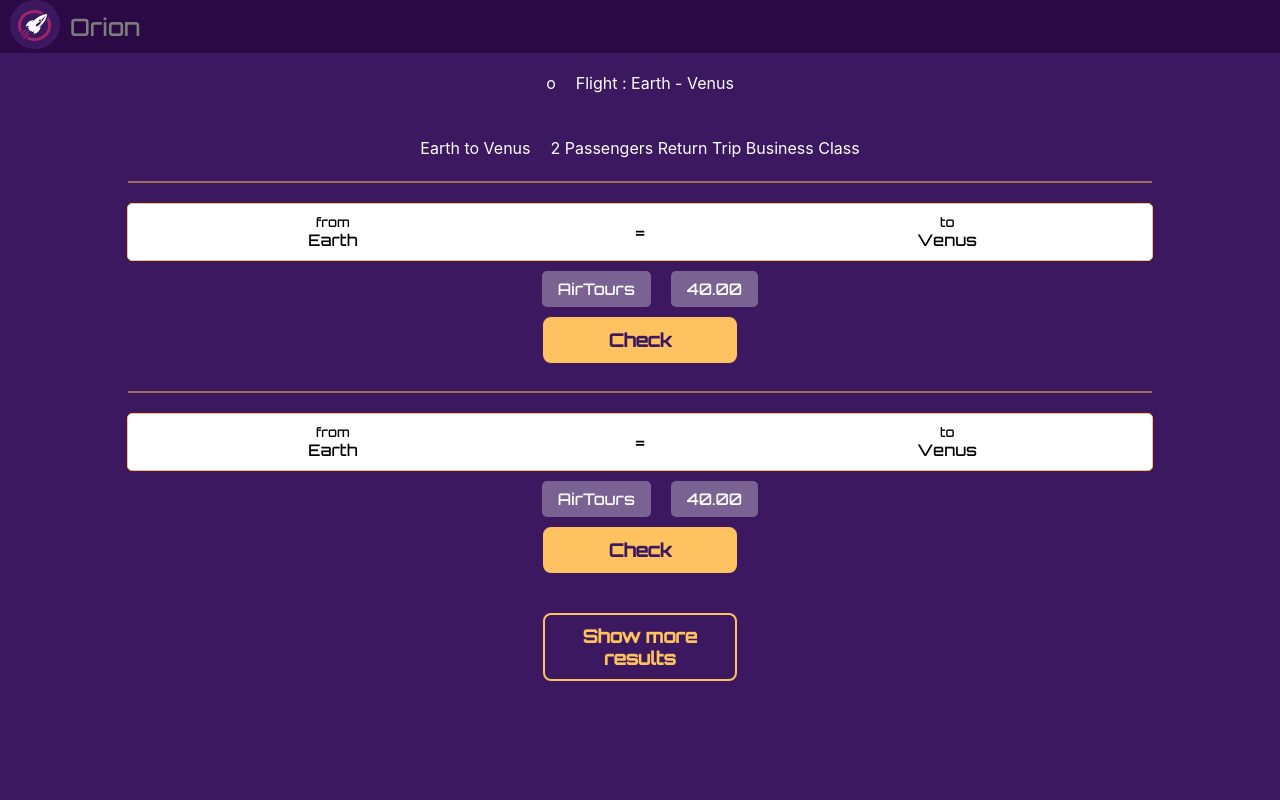
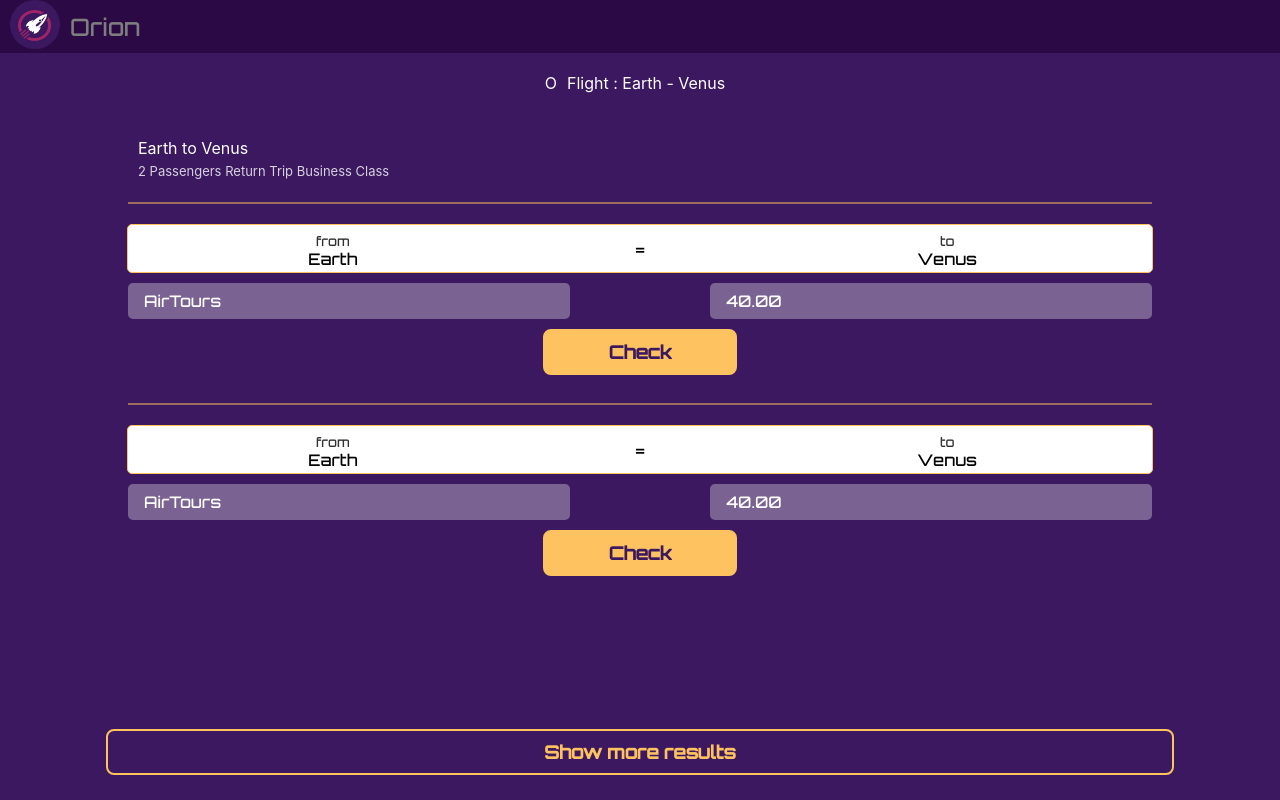
Before and after one commit to AbdulQadir98/CoffeeBits_Orion, a React (Create React App) app in the folder frontend/: page /checkout in a window 1280 px wide. Built offline with nearby package versions, Linux system fonts and the light colour scheme.

Commit message:
flight info UI

```diff
--- a/frontend/src/pages/Checkout.js
+++ b/frontend/src/pages/Checkout.js
@@ -12,16 +12,16 @@ const Checkout = () => {
         <Header />
         <div className="container">
             <div className="back-button">
-                <div className="text-tags">o</div>
+                <div className="back-arrow">O</div>
                 <div className="text-tags">Flight : Earth - Venus</div>
             </div>
-            <div className="price">
+            <div className="heading">
                 <div className="text-tags">Earth to Venus</div>
-                <div className="text-tags">2 Passengers Return Trip Business Class</div>
+                <div className="inner-text">2 Passengers Return Trip Business Class</div>
             </div>
             <div className="card">
                 <hr className="line"/>
-                <div className="input-container">
+                <div className="date-container">
                     <div className="inner-input">
                         <div className="inner-text">from</div>
                         <div>Earth</div>
@@ -33,8 +33,8 @@ const Checkout = () => {
                     </div>
                 </div>
                 <div className="provider">
-                    <div className="amount">AirTours</div>
-                    <div className="amount">40.00</div>
+                    <div>AirTours</div>
+                    <div>40.00</div>
                 </div>
                 <div
                     className="submit-button"
@@ -46,7 +46,7 @@ const Checkout = () => {
             </div>
             <div className="card">
                 <hr className="line"/>
-                <div className="input-container">
+                <div className="date-container">
                     <div className="inner-input">
                         <div className="inner-text">from</div>
                         <div>Earth</div>
@@ -58,8 +58,8 @@ const Checkout = () => {
                     </div>
                 </div>
                 <div className="provider">
-                    <div className="amount">AirTours</div>
-                    <div className="amount">40.00</div>
+                    <div>AirTours</div>
+                    <div>40.00</div>
                 </div>
                 <div
                     className="submit-button"
@@ -70,7 +70,7 @@ const Checkout = () => {
                 </div>
             </div>
 
-            <div className="cancel-button">Show more results</div>
+            <div className="show-button">Show more results</div>
         </div>
       </>
      );
--- a/frontend/src/pages/Flight.js
+++ b/frontend/src/pages/Flight.js
@@ -12,7 +12,7 @@ const Flight = () => {
         <Header />
         <div className="container">
             <div className="back-button">
-                <div className="text-tags">o</div>
+                <div className="text-tags">O</div>
                 <div className="text-tags">flight-details</div>
             </div>
             <div className="price">
@@ -21,6 +21,43 @@ const Flight = () => {
             </div>
             <div>
                 <img class="image" src={rocket} alt="rocket"/>
+            </div>
+            <div className="flight-info">
+                <div className="flight-path">
+                    <div>
+                        <div>Earth</div>
+                        <div>21:30</div>
+                        <div>Fri, 16 August</div>
+                    </div>
+                    <div>
+                        <div>IMG</div>
+                        <div>9h 25min</div>
+                    </div>
+                    <div>
+                        <div>Venus</div>
+                        <div>03:20</div>
+                        <div>Mon, 10 May</div>
+                    </div>
+                </div>
+                <hr className="line"/>
+                <div className="flight-seat">
+                    <div>Passenger</div>
+                    <p>Jenny Simmens</p>
+                    <div className="seat-info">
+                        <div>
+                            <p>Seat</p>
+                            <p>D1</p>
+                        </div>
+                        <div>
+                            <p>Class</p>
+                            <p>Economy</p>
+                        </div>
+                        <div>
+                            <p>Gate</p>
+                            <p>41</p>
+                        </div>
+                    </div>
+                </div>
             </div>
             <div className="submit-button">Confirm</div>
             <div
--- a/frontend/src/styles/cards.css
+++ b/frontend/src/styles/cards.css
@@ -4,6 +4,13 @@
     align-items: center;
     width: 100%;
     margin-bottom: 20px;
+}
+
+.heading{
+  display: flex;
+  flex-direction: column;
+  width: 80%;
+  padding: 25px 0 15px 0;
 }
 
 .line{
@@ -15,14 +22,23 @@
 }
 .provider{
     display: flex;
-    justify-content: center;
+    justify-content: space-between;
+    width: 80%;
 }
 
-.input-container {
+.provider div{
+  width: 40%;
+  background-color: #7A6292;
+  padding: 8px 16px;
+  font-family: 'Orbitron';
+  border-radius: 5px;
+}
+
+.date-container {
     width: 80%;
     position: relative;
     margin-bottom: 10px;
-    padding: 10px 0 10px 0;
+    padding: 3px 0 3px 0;
     font-size: 16px;
     border: 1px solid var(--color4);
     border-radius: 5px;
@@ -43,5 +59,27 @@
   }
 
 .inner-text {
+    margin: 5px 10px 0 10px ;
     font-size: small;
+    opacity: 0.8;
   }
+
+  .show-button {
+    display: inline-block;
+    position: absolute;
+    bottom: 5px;
+    padding: 10px 20px;
+    margin: 20px 0;
+    font-size: 18px;
+    font-family: 'Orbitron';
+    width: 80%;
+    font-weight: bold;
+    text-align: center;
+    text-decoration: none;
+    border-radius: 8px;
+    color: var(--color4);
+    background-color: var(--color2);
+    border: 2px solid var(--color4);
+    transition: background-color 0.3s, transform 0.2s;
+    cursor: pointer;
+  }
--- a/frontend/src/styles/flight.css
+++ b/frontend/src/styles/flight.css
@@ -20,7 +20,9 @@
 
 .price{
     display: flex;
+    justify-content: space-evenly;
     align-items: center;
+    width: 80%;
     padding: 25px 0 15px 0;
 }
 
@@ -30,12 +32,35 @@
     font-family: 'Orbitron';
     border-radius: 5px;
     margin-left: 20px;
+    width: 30%;
 }
 
 .image {
     padding: 20px 0 15px 0;
-    width: 280px;
-    height: 220px;
-    border-radius: 30%;
+    width: 220px;
+    height: 150px;
+    border-radius: 25%;
     object-fit: cover;
   }
+
+  .flight-info{
+    display: flex;
+    flex-direction: column;
+    width: 80%;
+  }
+
+  .flight-path{
+    display: flex;
+    justify-content: space-between;
+  }
+
+  .flight-seat {
+    display: flex;
+    flex-direction: column;
+  }
+
+  .seat-info{
+    display: flex;
+    justify-content: space-between;
+    width: 100%;
+  }
```
